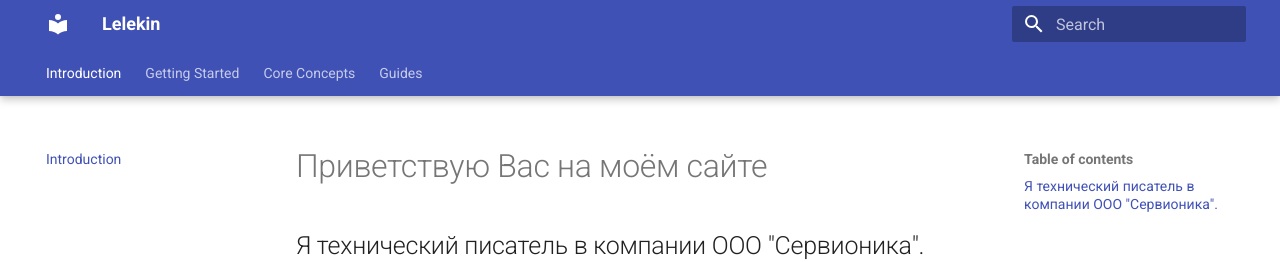
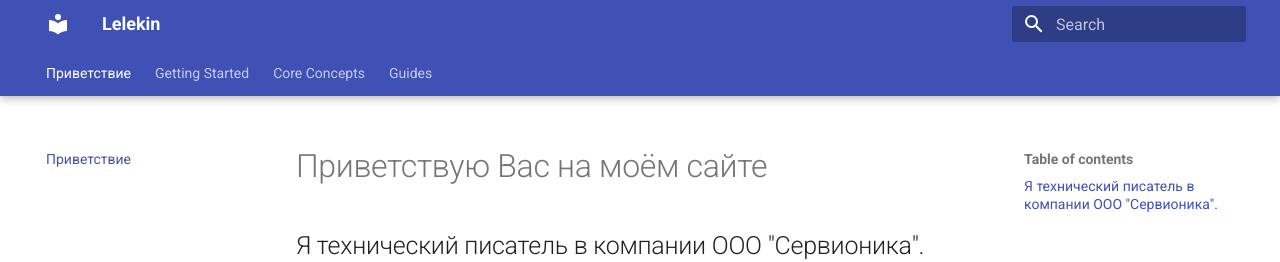
Before and after one commit to lelekinkirill96/mkdocs_portfolio, an MkDocs documentation site: the page built from docs/index.md, in a window 1280 px wide. Shown: the top 262 px of the page. Built offline with MkDocs 1.6.1 and Material for MkDocs 9.7.7, drawn with Linux system fonts in a browser that asks for light colours; some of the changed lines change nothing that is shown.

Commit message:
Adding Russian text in blog

```diff
--- a/mkdocs.yml
+++ b/mkdocs.yml
@@ -19,7 +19,7 @@ markdown_extensions:
 
 
 nav:
-  - Introduction: index.md
+  - Приветствие: index.md
   - Getting Started:
     - Prerequisites: getting-started/prerequisites.md
     - Installation: getting-started/installation.md
```
